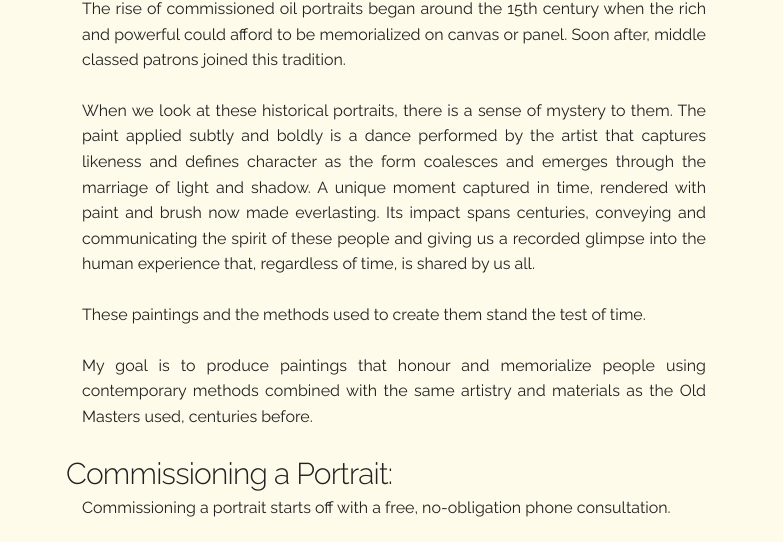
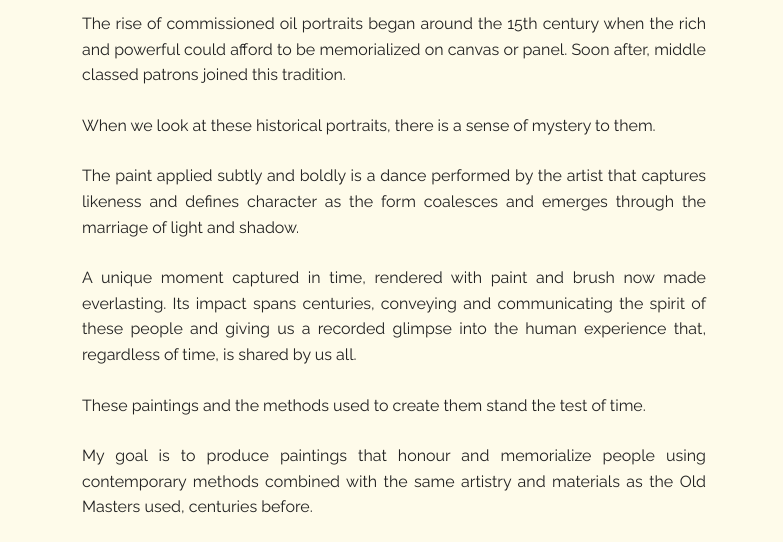
Before and after one commit to beansprout/ian2, a plain HTML site: page commissions.html in a window 1280 px wide. Shown: the part 398-940 px from the top of the page, without its empty margins (254-1037 px from the left). Drawn offline with Linux system fonts and the light colour scheme.

Commit message:
fixed typos commissions, tweaked css

```diff
--- a/commissions.html
+++ b/commissions.html
@@ -64,7 +64,9 @@
 
         <p>The rise of commissioned oil portraits began around the 15th century when the rich and powerful could afford to be memorialized on canvas or panel. Soon after, middle classed patrons joined this tradition.<p>
 
-        <p>When we look at these historical portraits, there is a sense of mystery to them. The paint applied subtly and boldly is a dance performed by the artist that captures likeness and defines character as the form coalesces and emerges through the marriage of light and shadow.  A unique moment captured in time, rendered with paint and brush now made everlasting. Its impact spans centuries, conveying and communicating the spirit of these people and giving us a recorded glimpse into the human experience that, regardless of time, is shared by us all.<p>
+        <p>When we look at these historical portraits, there is a sense of mystery to them.</p>
+        <p>The paint applied subtly and boldly is a dance performed by the artist that captures likeness and defines character as the form coalesces and emerges through the marriage of light and shadow.</p>
+        <p>A unique moment captured in time, rendered with paint and brush now made everlasting. Its impact spans centuries, conveying and communicating the spirit of these people and giving us a recorded glimpse into the human experience that, regardless of time, is shared by us all.<p>
 
         <p>These paintings and the methods used to create them stand the test of time.</p>
 
--- a/css/barebones.css
+++ b/css/barebones.css
@@ -437,6 +437,10 @@ li {
   text-align: justify;
  }
 
+ .commissions-container h4 {
+   margin-bottom: .5em;
+ }
+
 /* Code
 –––––––––––––––––––––––––––––––––––––––––––––––––– */
 code {
```
